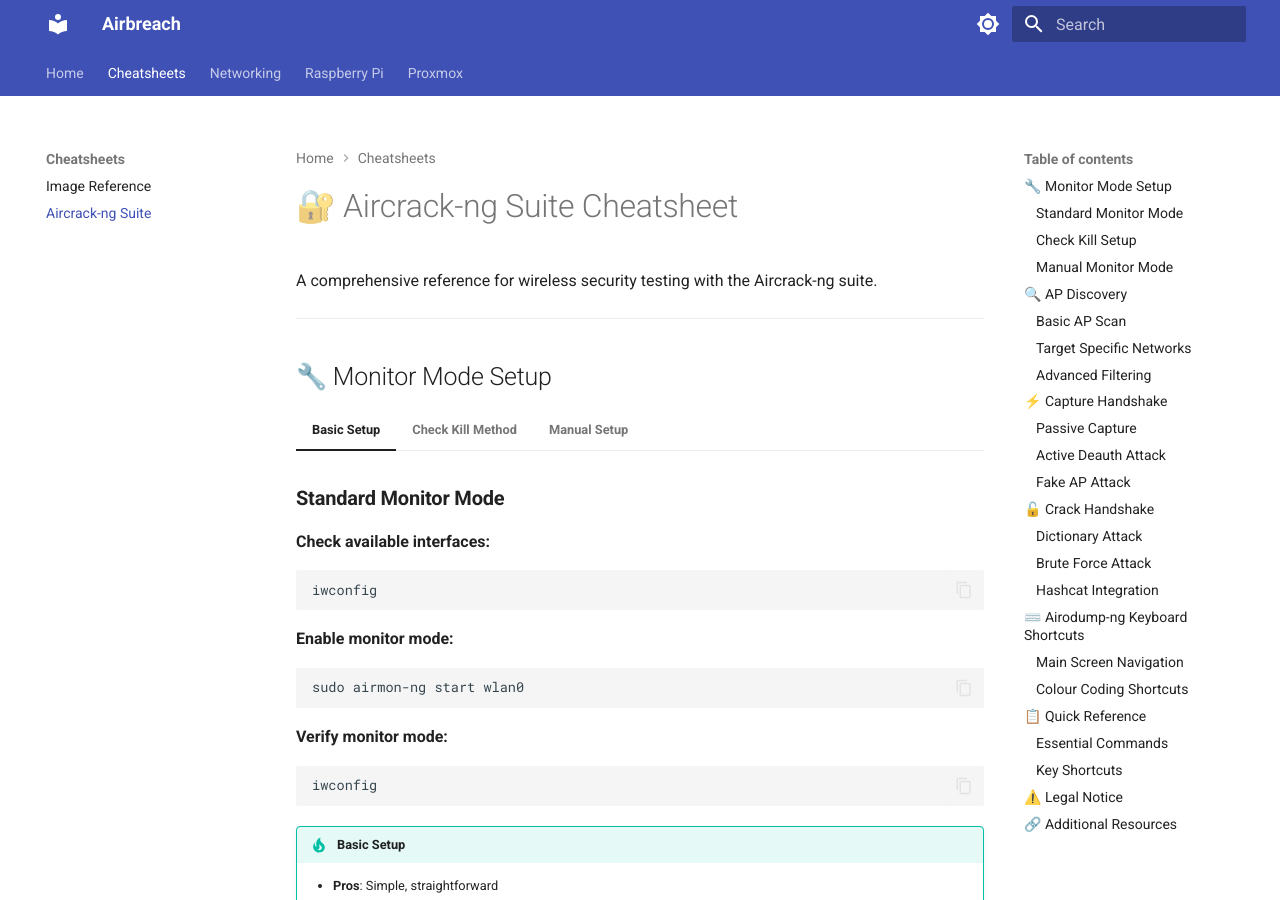
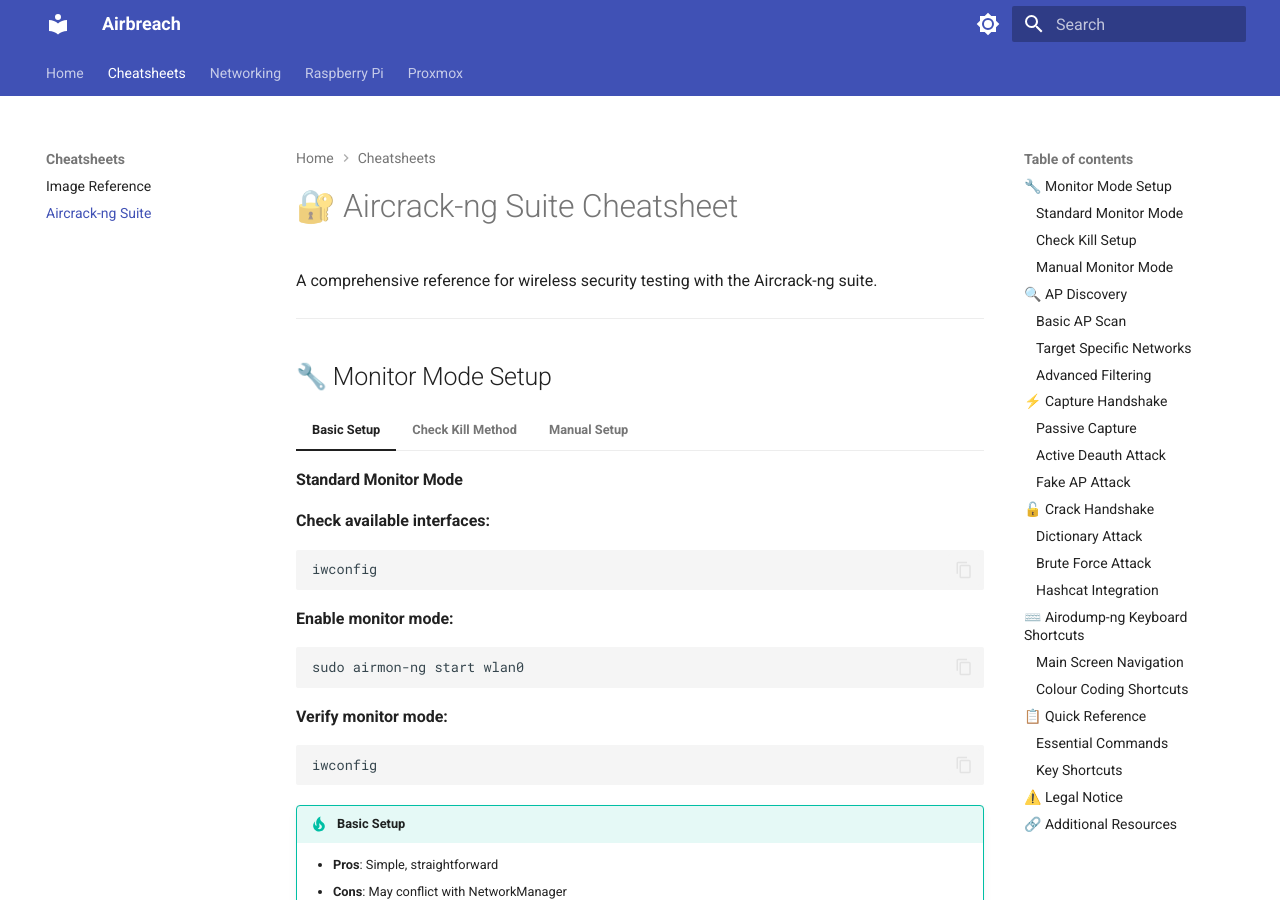
Before and after one commit to DirtyOptics/airbreach, an MkDocs documentation site: the page built from docs/cheatsheets/aircrack-ng-cheatsheet.md, in a window 1280 px wide and 900 px high. Built offline with MkDocs 1.6.1 and Material for MkDocs 9.7.7, drawn with Linux system fonts in a browser that asks for light colours.

Commit message:
vault backup: 2025-10-22 07:46:48

````diff
--- a/docs/cheatsheets/aircrack-ng-cheatsheet.md
+++ b/docs/cheatsheets/aircrack-ng-cheatsheet.md
@@ -9,7 +9,7 @@
 
 === "Basic Setup"
 
-    ### **Standard Monitor Mode**
+    #### **Standard Monitor Mode**
 
     **Check available interfaces:**
     ```bash
@@ -33,7 +33,7 @@
 
 === "Check Kill Method"
 
-    ### **Check Kill Setup**
+    #### **Check Kill Setup**
 
     **Kill interfering processes:**
     ```bash
@@ -57,7 +57,7 @@
 
 === "Manual Setup"
 
-    ### **Manual Monitor Mode**
+    #### **Manual Monitor Mode**
 
     **Bring interface down:**
     ```bash
@@ -90,7 +90,7 @@
 
 === "Basic Scanning"
 
-    ### **Basic AP Scan**
+    #### **Basic AP Scan**
 
     **Scan all channels:**
     ```bash
@@ -114,7 +114,7 @@
 
 === "Target Specific"
 
-    ### **Target Specific Networks**
+    #### **Target Specific Networks**
 
     **Target by BSSID:**
     ```bash
@@ -138,7 +138,7 @@
 
 === "Advanced Filtering"
 
-    ### **Advanced Filtering**
+    #### **Advanced Filtering**
 
     **Filter by encryption:**
     ```bash
@@ -166,7 +166,7 @@
 
 === "Passive Capture"
 
-    ### **Passive Capture**
+    #### **Passive Capture**
 
     **Start capture:**
     ```bash
@@ -181,7 +181,7 @@
 
 === "Active Deauth"
 
-    ### **Active Deauth Attack**
+    #### **Active Deauth Attack**
 
     **Terminal 1 - Capture handshake:**
     ```bash
@@ -205,7 +205,7 @@
 
 === "Fake AP Attack"
 
-    ### **Fake AP Attack**
+    #### **Fake AP Attack**
 
     **Create fake AP:**
     ```bash
@@ -228,7 +228,7 @@
 
 === "Dictionary Attack"
 
-    ### **Dictionary Attack**
+    #### **Dictionary Attack**
 
     **Basic dictionary attack:**
     ```bash
@@ -252,7 +252,7 @@
 
 === "Brute Force Attack"
 
-    ### **Brute Force Attack**
+    #### **Brute Force Attack**
 
     **4-way handshake brute force:**
     ```bash
@@ -271,7 +271,7 @@
 
 === "Hashcat Integration"
 
-    ### **Hashcat Integration**
+    #### **Hashcat Integration**
 
     **Convert cap to hccapx:**
     ```bash
````
